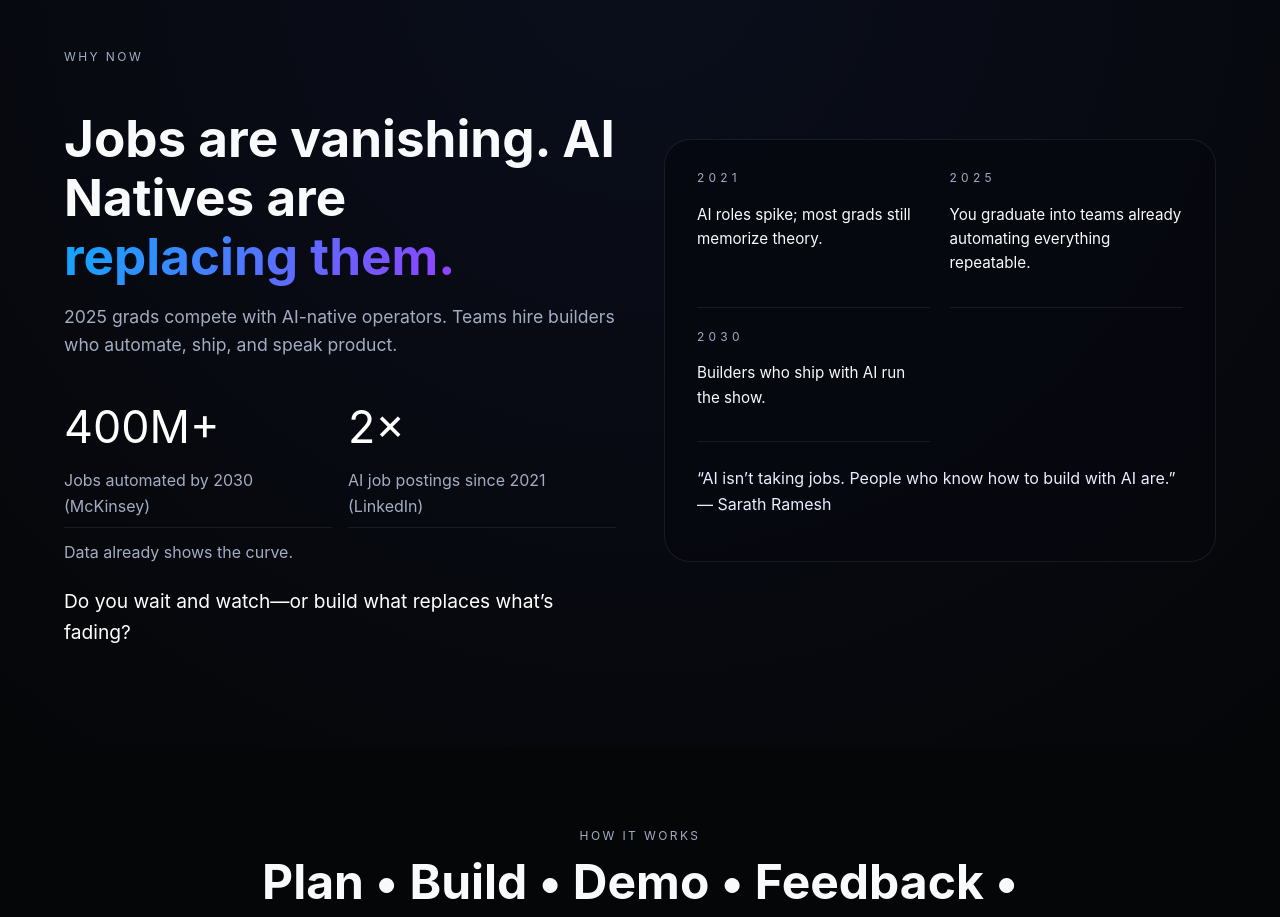
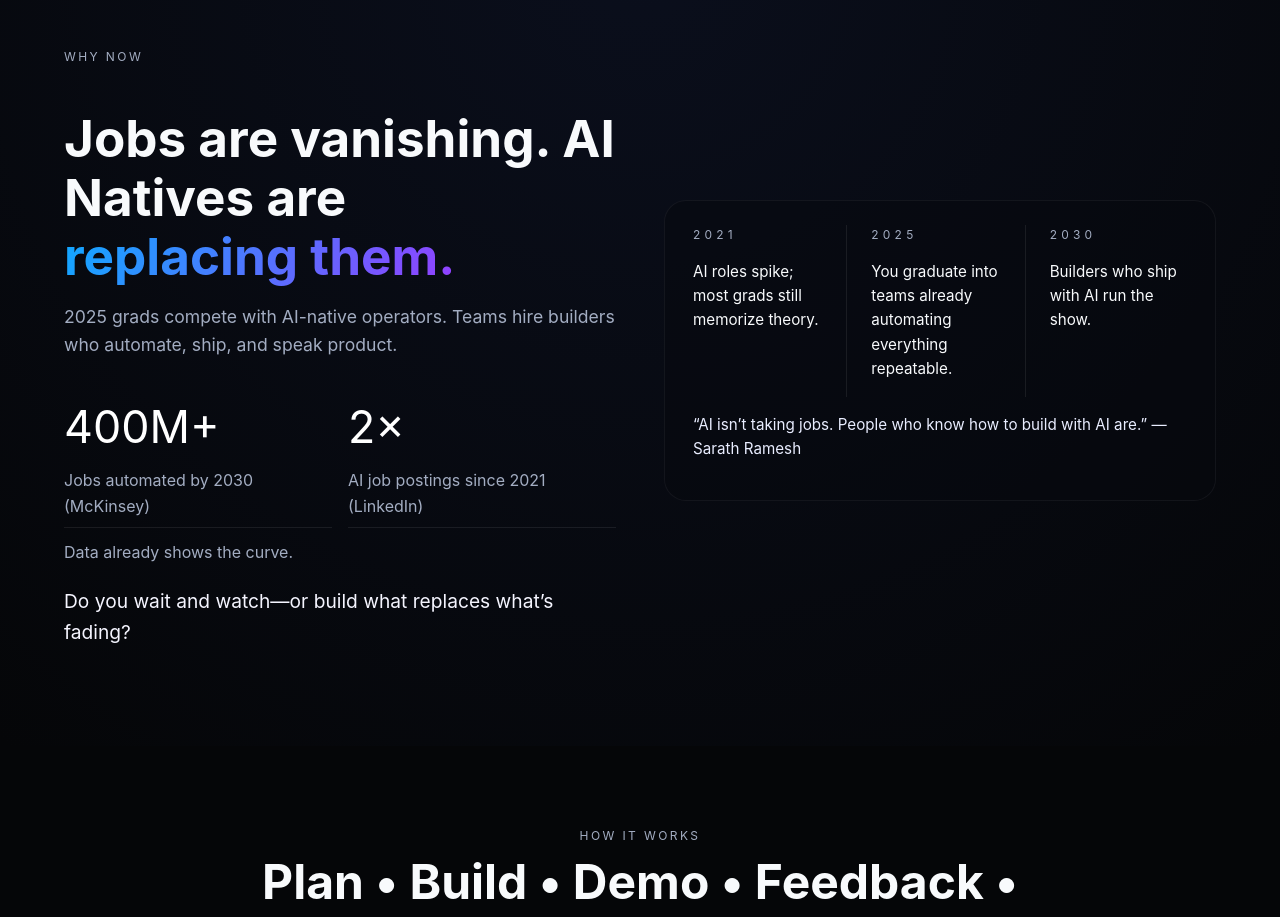
Before and after one commit to kagrawal29/ai-native-internship-next, a Next.js app: page / in a window 1280 px wide. Shown: the part 2000-2917 px from the top of the page. Built offline with nearby package versions, Linux system fonts and the light colour scheme.

Commit message:
Tighten why now timeline layout

```diff
--- a/app/styles.css
+++ b/app/styles.css
@@ -419,21 +419,32 @@ img {
 
 .why-question {
   font-size: 1.2rem;
-  color: #fff;
+  color: #f5f5ff;
 }
 
 .why-panel {
-  padding: 1.75rem 2rem;
-  border-radius: 26px;
-  border: 1px solid rgba(255, 255, 255, 0.08);
-  background: rgba(6, 8, 15, 0.7);
+  padding: 1.5rem 1.75rem;
+  border-radius: 22px;
+  border: 1px solid rgba(255, 255, 255, 0.05);
+  background: rgba(6, 8, 15, 0.5);
 }
 
 .timeline-strip {
-  display: grid;
-  gap: 1.2rem;
-  grid-template-columns: repeat(auto-fit, minmax(180px, 1fr));
+  display: flex;
+  gap: 1.5rem;
+  justify-content: space-between;
   font-size: 0.95rem;
+}
+
+.timeline-strip div {
+  flex: 1;
+  padding-right: 1rem;
+  border-right: 1px solid rgba(255, 255, 255, 0.08);
+}
+
+.timeline-strip div:last-child {
+  border-right: none;
+  padding-right: 0;
 }
 
 .timeline-strip span {
@@ -442,18 +453,13 @@ img {
   letter-spacing: 0.35em;
   text-transform: uppercase;
   color: var(--text-muted);
-  margin-bottom: 0.45rem;
-}
-
-.timeline-strip div {
-  border-bottom: 1px solid rgba(255, 255, 255, 0.08);
-  padding-bottom: 1rem;
+  margin-bottom: 0.35rem;
 }
 
 .why-quote-inline {
-  margin-top: 1.5rem;
+  margin-top: 1rem;
   color: #e9edff;
-  font-size: 1rem;
+  font-size: 0.95rem;
 }
 
 .section-cta {
```
